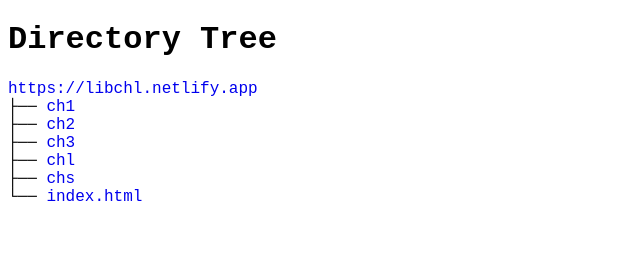
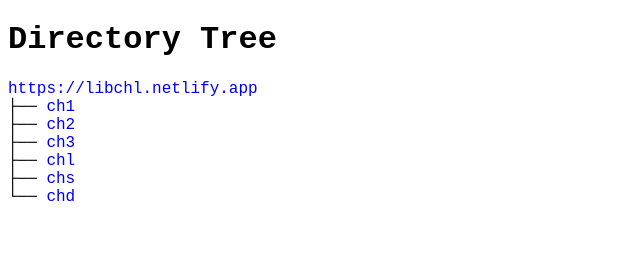
Before and after one commit to RetroPlayerYT/libchl, a plain HTML site: page index.html in a window 1280 px wide. Shown: the top 255 px of the page, 0-640 px from the left. Drawn offline with Linux system fonts and the light colour scheme.

Commit message:
Update index.html

```diff
--- a/index.html
+++ b/index.html
@@ -34,7 +34,7 @@
 	├── <a href="https://libchl.netlify.app/ch3">ch3</a><br>
 	├── <a href="https://libchl.netlify.app/chl">chl</a><br>
 	├── <a href="https://libchl.netlify.app/chs">chs</a><br>
-	└── <a href="https://libchl.netlify.app/chd">index.html</a><br>
+	└── <a href="https://libchl.netlify.app/chd">chd</a><br>
 	<br><br>
 	</p>
 	<p>
```
